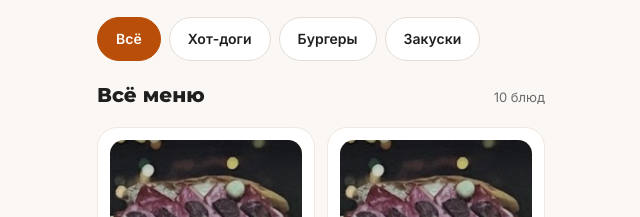
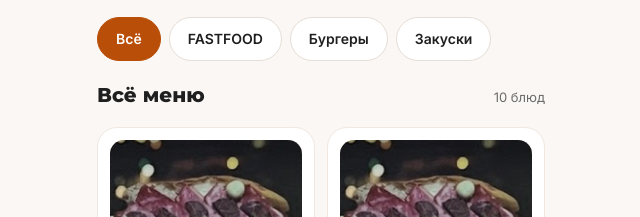
Before and after one commit to Abror71/fastfood-probnik, a plain HTML site: page index.html in a window 1280 px wide. Shown: the part 254-471 px from the top of the page, 319-959 px from the left. Drawn offline with Linux system fonts and the light colour scheme.

Commit message:
Update index.html

```diff
--- a/index.html
+++ b/index.html
@@ -215,7 +215,7 @@ const ITEMS = [
 ];
 const CATS = [
   { id: 'all',    label: 'Всё',      title: 'Всё меню' },
-  { id: 'hotdog', label: 'Хот-доги', title: 'Хот-доги' },
+  { id: 'hotdog', label: 'FASTFOOD', title: 'FASTFOOD' },
   { id: 'burger', label: 'Бургеры',  title: 'Бургеры' },
   { id: 'snack',  label: 'Закуски',  title: 'Закуски' }
 ];
```
